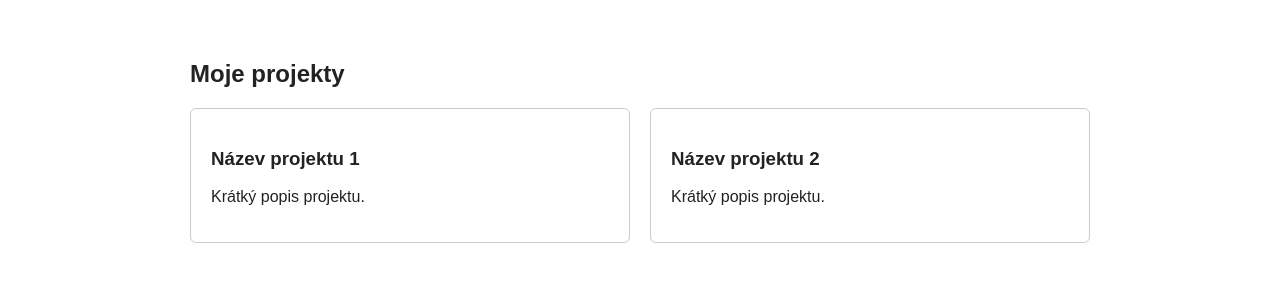
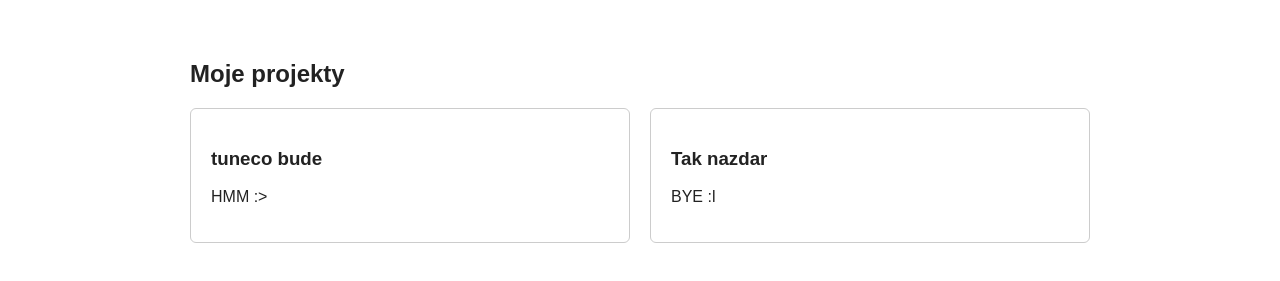
Before and after one commit to SachaVac/sachavac_website, a plain HTML site: page contact/index.html in a window 1280 px wide. Shown: the part 59-340 px from the top of the page. Drawn offline with Linux system fonts and the light colour scheme.

Commit message:
modified:   contact/index.html 	modified:   index.html

```diff
--- a/contact/index.html
+++ b/contact/index.html
@@ -25,13 +25,13 @@
 
     <div class="project-grid">
         <div class="project-card">
-            <h3>Název projektu 1</h3>
-            <p>Krátký popis projektu.</p>
+            <h3>tuneco bude</h3>
+            <p>HMM :></p>
         </div>
 
         <div class="project-card">
-            <h3>Název projektu 2</h3>
-            <p>Krátký popis projektu.</p>
+            <h3>Tak nazdar</h3>
+            <p>BYE :l</p>
         </div>
     </div>
 
```
Also changed, not shown: index.html (+3 -3 lines).
